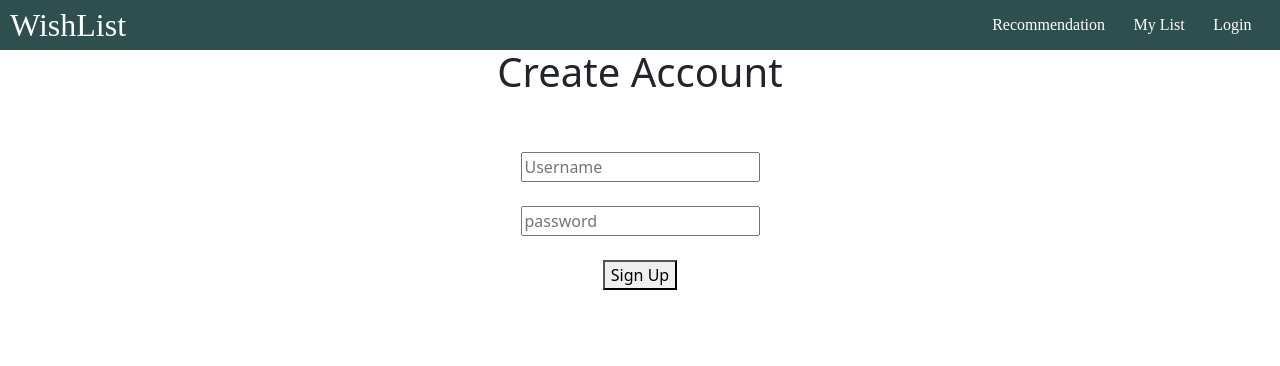
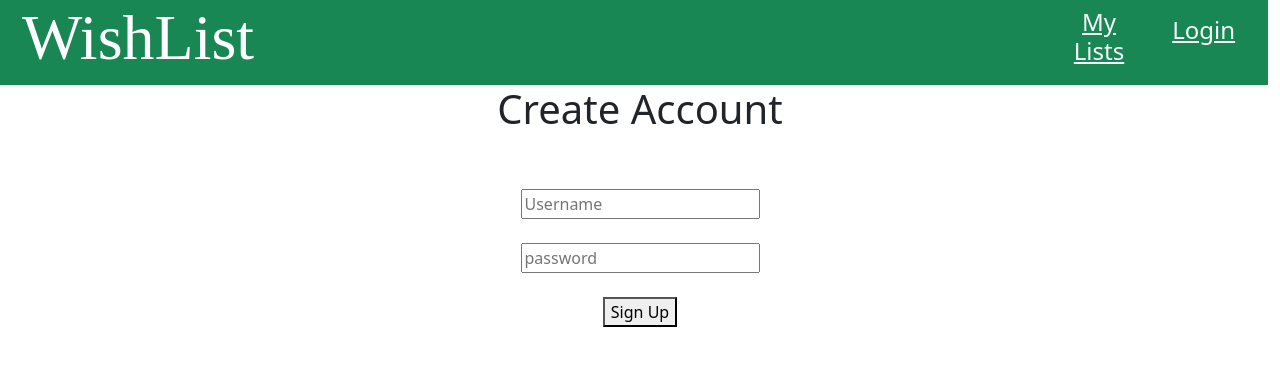
Before and after one commit to wonkyjunky/cst438_project2, a Flask app: page /createaccount in a window 1280 px wide. Shown: the top 366 px of the page. Run offline with Flask 2, Linux system fonts and the light colour scheme; some libraries are stand-ins or nearby versions.

Commit message:
changing the create account layout and password input to be password (not showing the actual input)

```diff
--- a/templates/createaccount.html
+++ b/templates/createaccount.html
@@ -19,7 +19,7 @@
           <br />
           <br />
           <input
-            type="text"
+            type="password"
             id="pass"
             className="password"
             placeholder="password"
--- a/templates/layouts/createAccountLayout.html
+++ b/templates/layouts/createAccountLayout.html
@@ -1,40 +1,42 @@
-{% block header %}
 <!DOCTYPE html>
-<html lang="en" dir="ltr">
+<html lang="en">
 	<head>
+		{% block head %}
 		<meta charset="utf-8" />
 		<title>Wishlist</title>
+		<link rel="stylesheet" href="{{ url_for('static',filename='css/nav.css') }}" />
+		<!-- jQuery -->
+		<script src="https://cdnjs.cloudflare.com/ajax/libs/jquery/3.6.0/jquery.min.js"></script>
+		<!-- Bootstrap CSS -->
+		<link href="https://cdn.jsdelivr.net/npm/bootstrap@5.0.0-beta2/dist/css/bootstrap.min.css" rel="stylesheet" integrity="sha384-BmbxuPwQa2lc/FVzBcNJ7UAyJxM6wuqIj61tLrc4wSX0szH/Ev+nYRRuWlolflfl" crossorigin="anonymous" />
+		<!-- Bootstrap JS -->
+		<script src="https://cdnjs.cloudflare.com/ajax/libs/twitter-bootstrap/4.6.0/js/bootstrap.min.js"></script>
+		<!-- API Wrapper -->
+		<script src="js/api.js"></script>
+		<script src="js/createAccount.js"></script>
 		<link
 			rel="stylesheet"
-      href="{{ url_for('static',filename='css/nav.css') }}"
-    />
-    <script src="https://ajax.googleapis.com/ajax/libs/jquery/3.6.0/jquery.min.js"></script>
-    <script src="https://cdnjs.cloudflare.com/ajax/libs/twitter-bootstrap/4.6.0/js/bootstrap.min.js"></script>
-    <script ></script>
-    <link
-      href="https://cdn.jsdelivr.net/npm/bootstrap@5.0.0-beta2/dist/css/bootstrap.min.css"
-      rel="stylesheet"
-      integrity="sha384-BmbxuPwQa2lc/FVzBcNJ7UAyJxM6wuqIj61tLrc4wSX0szH/Ev+nYRRuWlolflfl"
-      crossorigin="anonymous"
-    />
-    <script src="js/api.js"></script>
-    <script src="js/createAccount.js"> </script>
+			href="{{ url_for('static',filename='/css/richard.css') }}"/>
+		{% endblock %}
 	</head>
+	<body>
+		<div class="container-fluid">
+			{% block nav %}
+			<div class="row">
+				<div class="row bg-success">
+					<div class="col h2">
+						<a href="/" class="Navs"> <span class="Nav_title"> WishList </span></a>
+					</div>
+					<a href="wishlists" class="col-sm-1 h4 text-center text-light pt-2">My Lists</a>
+					<a href="login" class="col-sm-1 h4 text-center text-light pt-3"  id ="LoginButton"> Login </a>
+					<a href="login" class="col-sm-1 h4 text-center text-light pt-3" hidden id ="LogOutButton"> Logout </a>
+				</nav>
+			</div>
 			{% endblock %}
 
-  <body>
-    {% block nav %}
-    <nav>
-      <nav class="Nav">
-        <a href="/" class="Navs"> <span class="Nav_title"> WishList </span></a>
-        <div class="Navi">
-          <a href="itemlists" class="Navs"> Recommendation </a>&nbsp;
-          <a href="wishlists" class="Navs"> My List </a>&nbsp;
-          <a href="login" class="Navs"> Login </a>&nbsp;
+			{% block content %}
+
+			{% endblock %}
 		</div>
-      </nav>
-    </nav>
-    {% endblock %}<br /><br />
-    {% block content %} {% endblock %}
 	</body>
 </html>
--- a/templates/login.html
+++ b/templates/login.html
@@ -16,7 +16,7 @@
 			<div class="row">
 				<div class="col h5">Password</div>
 				<div class="col">
-					<input type="text" id="password-input" className="username" placeholder="Username" ></input>
+					<input type="password" id="password-input" className="username" placeholder="Username" ></input>
 					<button type="button" onclick="logIn()" className="btn">Login</button>
 				</div>
 			</div>
```
Lines whose indentation alone changed are shown as unchanged.
